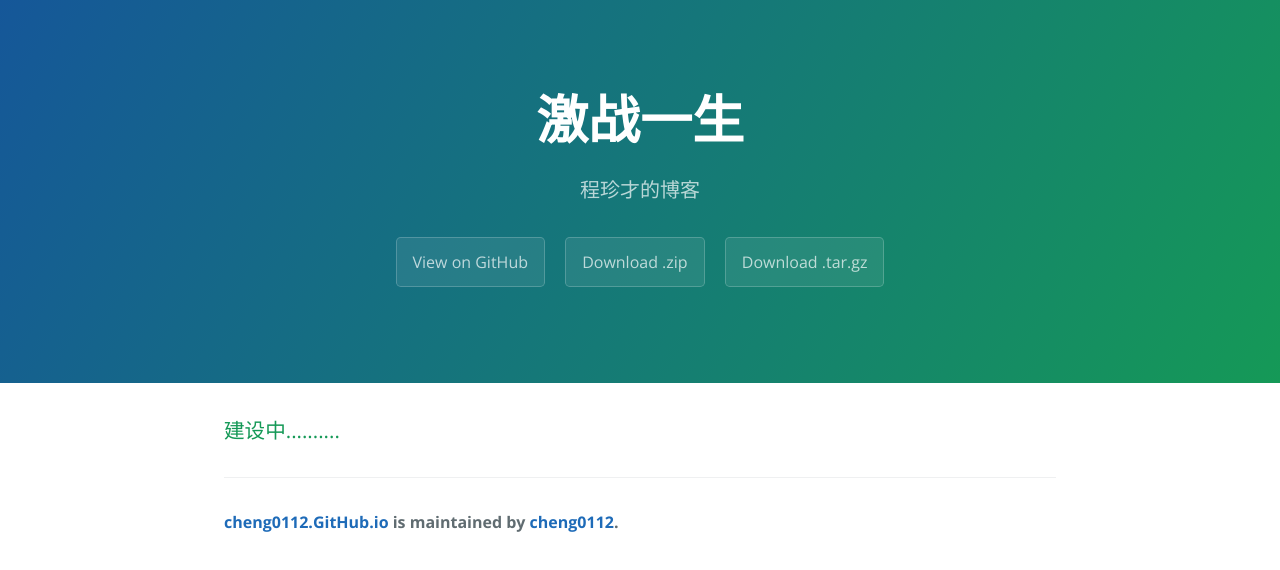
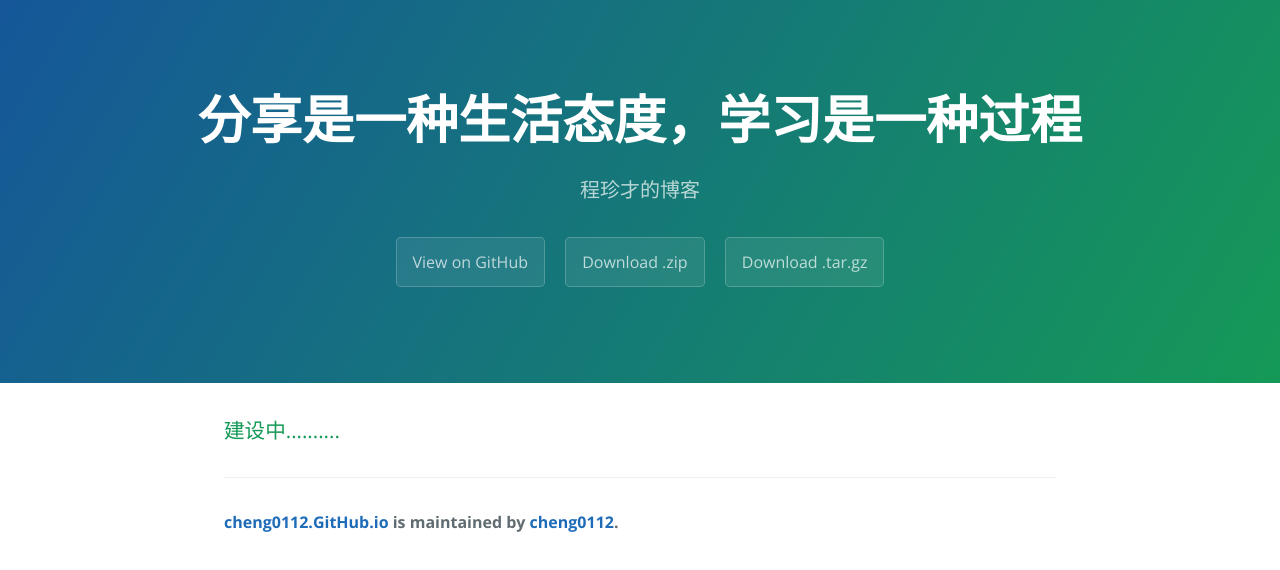
Before and after one commit to Jason0112/Jason0112.github.io, a plain HTML site: page index.html in a window 1280 px wide. Drawn offline with nearby package versions, Linux system fonts and the light colour scheme.

Commit message:
Update index.html
标题

```diff
--- a/index.html
+++ b/index.html
@@ -11,7 +11,7 @@
   </head>
   <body>
     <section class="page-header">
-      <h1 class="project-name">激战一生</h1>
+      <h1 class="project-name">分享是一种生活态度，学习是一种过程</h1>
       <h2 class="project-tagline">程珍才的博客</h2>
       <a href="https://github.com/cheng0112/cheng0112.github.io" class="btn">View on GitHub</a>
       <a href="https://github.com/cheng0112/cheng0112.github.io/zipball/master" class="btn">Download .zip</a>
```
